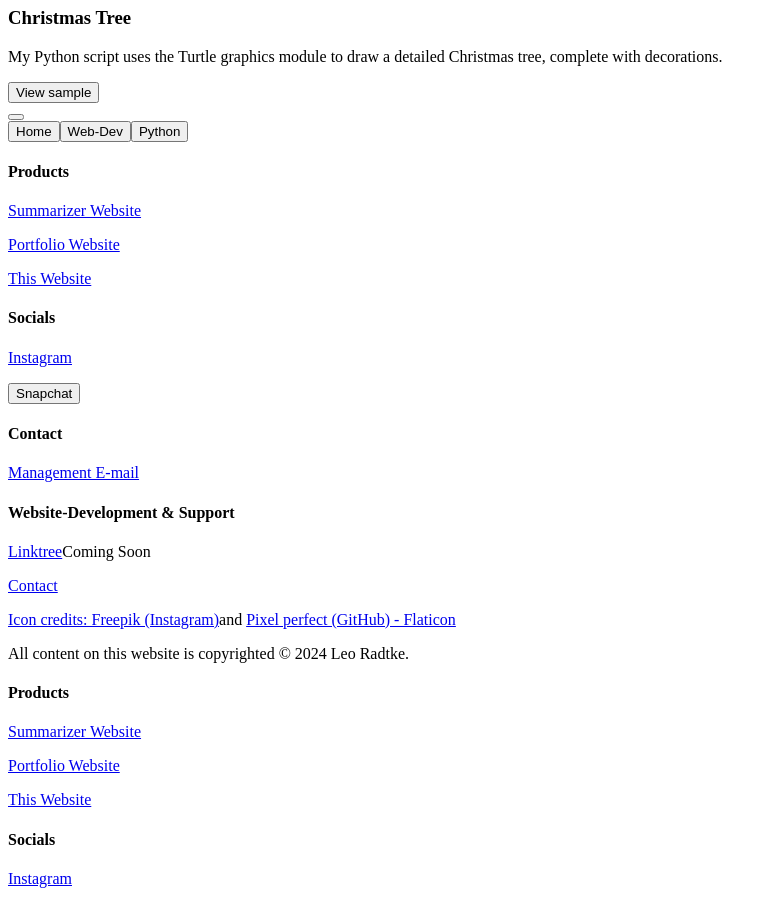
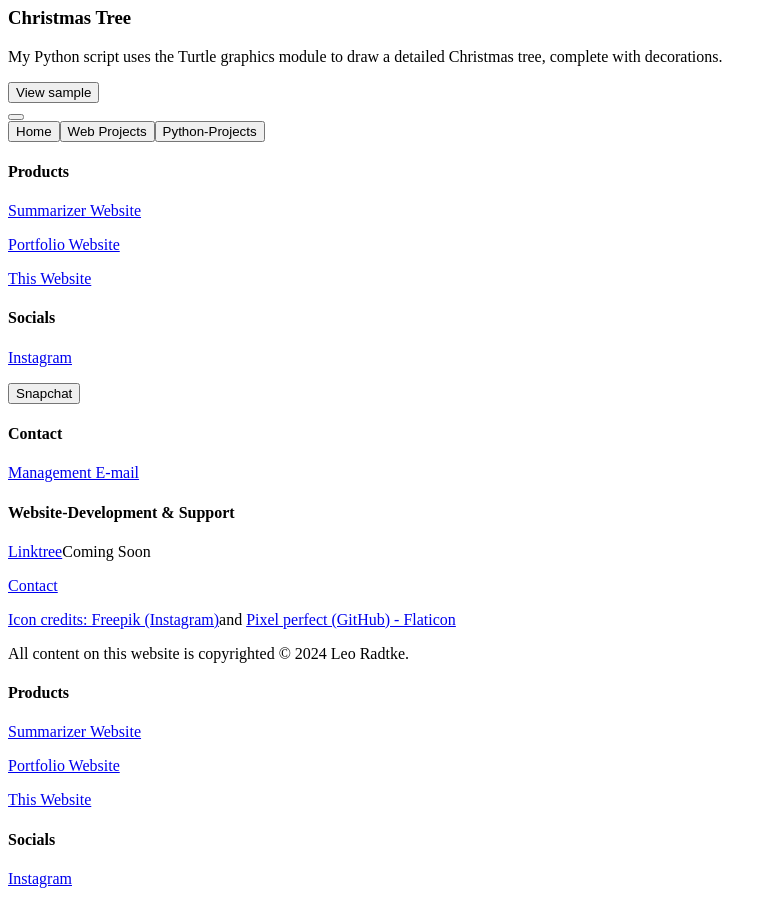
Before and after one commit to Leo17220310/MyWebsiteLeo, a Next.js app: page / in a window 1280 px wide. Shown: the part 6560-7462 px from the top of the page, without its empty margins (0-777 px from the left). Built offline with nearby package versions, Linux system fonts and the light colour scheme.

Commit message:
new nabar

```diff
--- a/src/components/ui/floating-navbar.tsx
+++ b/src/components/ui/floating-navbar.tsx
@@ -91,14 +91,12 @@ export const FloatingNav = ({
           </button>
           <button className="hover:bg-gray-200 border text-sm font-medium relative border-neutral-200 dark:border-white/[0.2] text-black dark:text-white px-4 py-2 rounded-full"
             onClick={scrollToWebDev}>
-            <span>Web-Dev</span>
+            <span>Web Projects</span>
             <span className="absolute inset-x-0 w-1/2 mx-auto -bottom-px bg-gradient-to-r from-transparent via-blue-500 to-transparent  h-px" />
           </button>
 
-
-
           <button className=" hover:bg-gray-200 border text-sm font-medium relative border-neutral-200 dark:border-white/[0.2] text-black dark:text-white px-4 py-2 rounded-full" onClick={scrollToPython} >
-            <span>Python</span>
+            <span>Python-Projects</span>
             <span className="absolute inset-x-0 w-1/2 mx-auto -bottom-px bg-gradient-to-r from-transparent via-blue-500 to-transparent  h-px" />
           </button>
 
```
